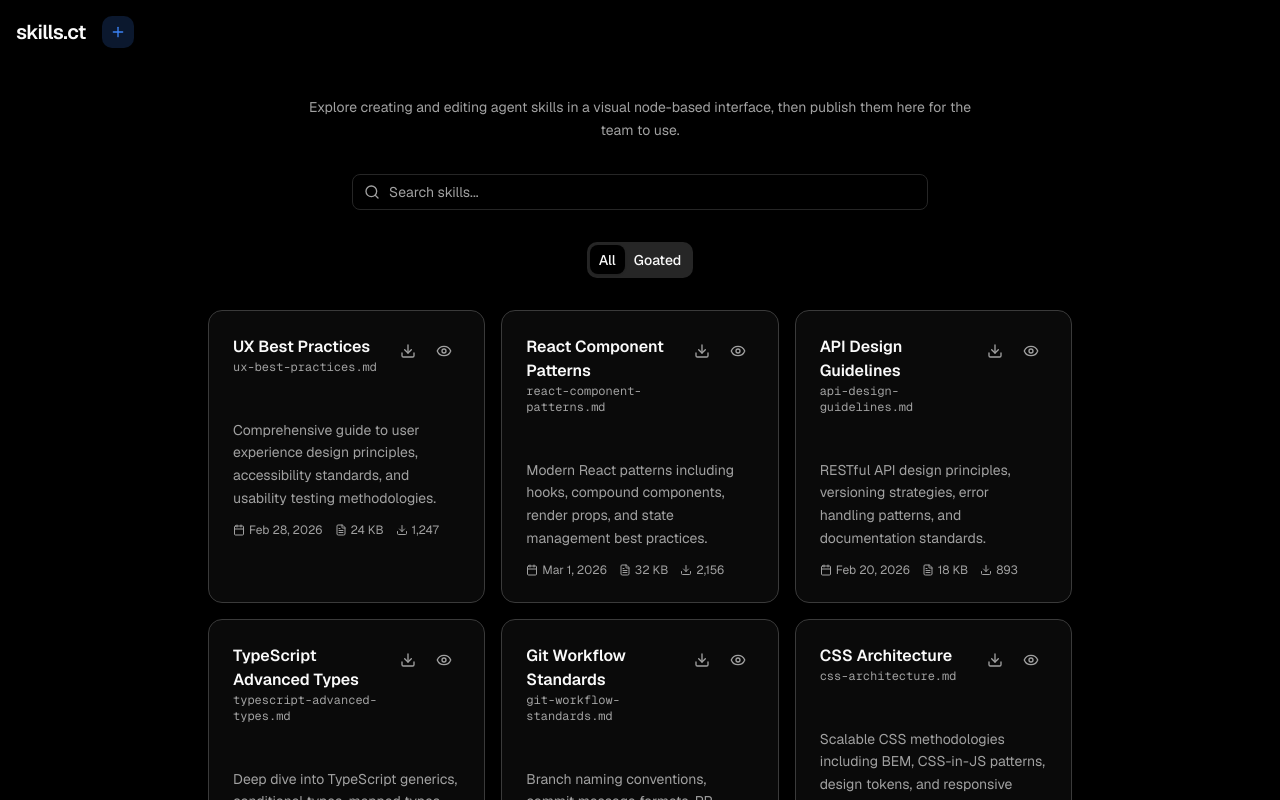
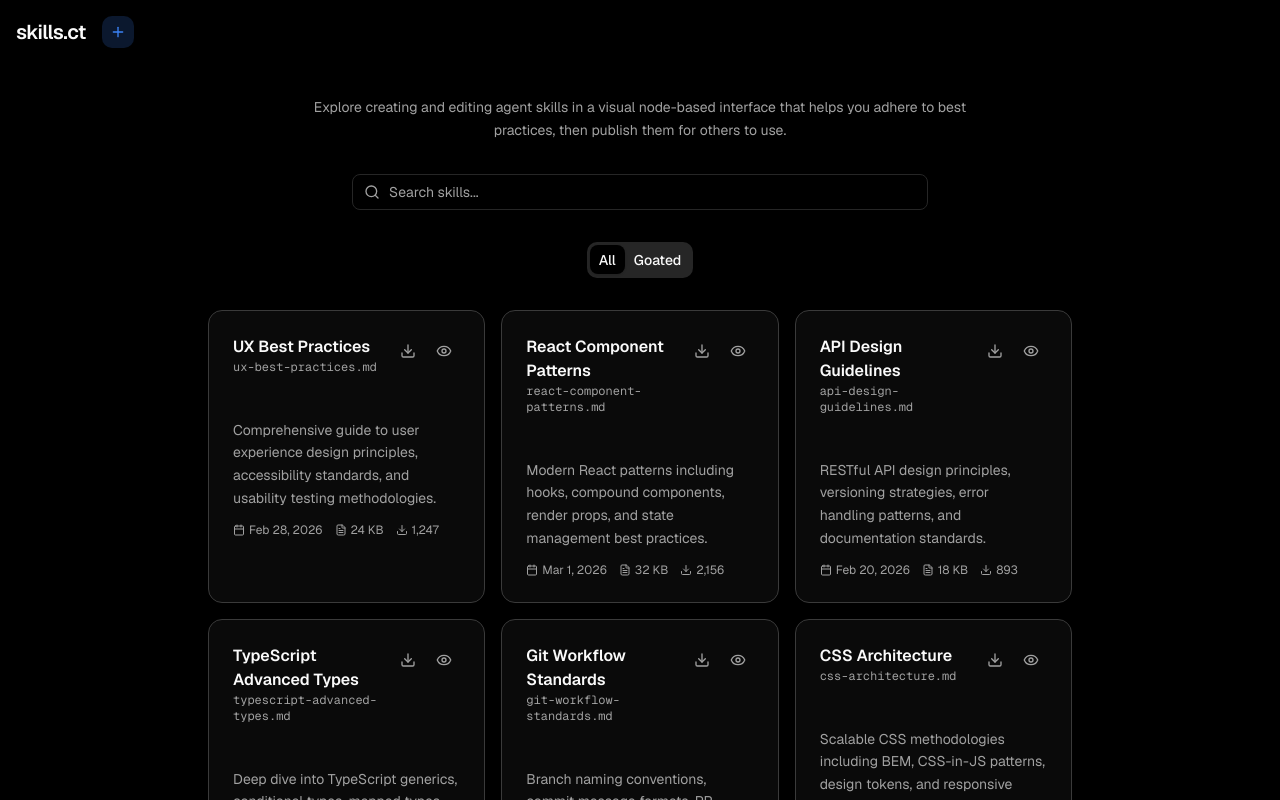
Before and after one commit to pvinson/skills-ct, a Next.js app: page /home in a window 1280 px wide. Shown: the top 800 px of the page. Built offline with nearby package versions, Linux system fonts and the light colour scheme.

Commit message:
feat: update intro paragraph with new copy
Change only text content for intro paragraph.

Co-authored-by: Patrick <32645503+pvinson@users.noreply.github.com>

```diff
--- a/app/home/page.tsx
+++ b/app/home/page.tsx
@@ -290,7 +290,7 @@ export default function HomePage() {
         {/* Intro */}
         <div className="text-center max-w-2xl mx-auto">
           <p className="text-sm text-muted-foreground leading-relaxed">
-            Explore creating and editing agent skills in a visual node-based interface, then publish them here for the team to use.
+            Explore creating and editing agent skills in a visual node-based interface that helps you adhere to best practices, then publish them for others to use.
           </p>
         </div>
 
```
